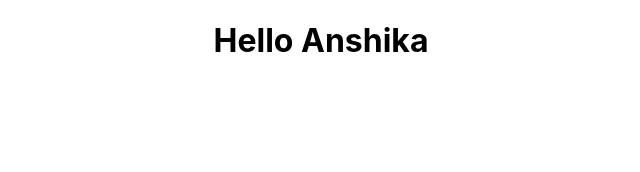
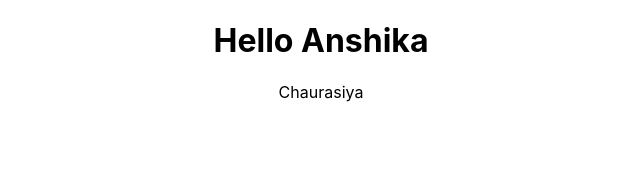
Before and after one commit to anshikachaurasiya-cedcoss/React, a React (Create React App) app: page / in a window 1280 px wide. Shown: the top 172 px of the page, without its empty margins (319-959 px from the left). Built offline with nearby package versions, Linux system fonts and the light colour scheme.

Commit message:
Q2. Pass a property named username from Top class component to down most class component in the component hierarchy and print it.

```diff
--- a/src/App.js
+++ b/src/App.js
@@ -1,10 +1,12 @@
 import logo from './logo.svg';
 import './App.css';
 import Greet from './Greet';
-const App=()=> {
+import Top from './Top';
+function App() {
   return (
     <div className="App">
       <Greet name='Anshika'/>
+      <Top username='Chaurasiya'/>
     </div>
   );
 }
--- /dev/null
+++ b/src/Down.js
@@ -0,0 +1,13 @@
+import React, { Component } from 'react'
+
+export class Down extends Component {
+  render(props) {
+    return (
+      <div>
+        {this.props.username}
+      </div>
+    )
+  }
+}
+
+export default Down
--- /dev/null
+++ b/src/Top.js
@@ -0,0 +1,13 @@
+import React, { Component } from 'react'
+import Down from './Down'
+export class Top extends Component {
+  render(props) {
+    return (
+      <div>
+        <Down username={this.props.username}/>
+      </div>
+    )
+  }
+}
+
+export default Top
```
